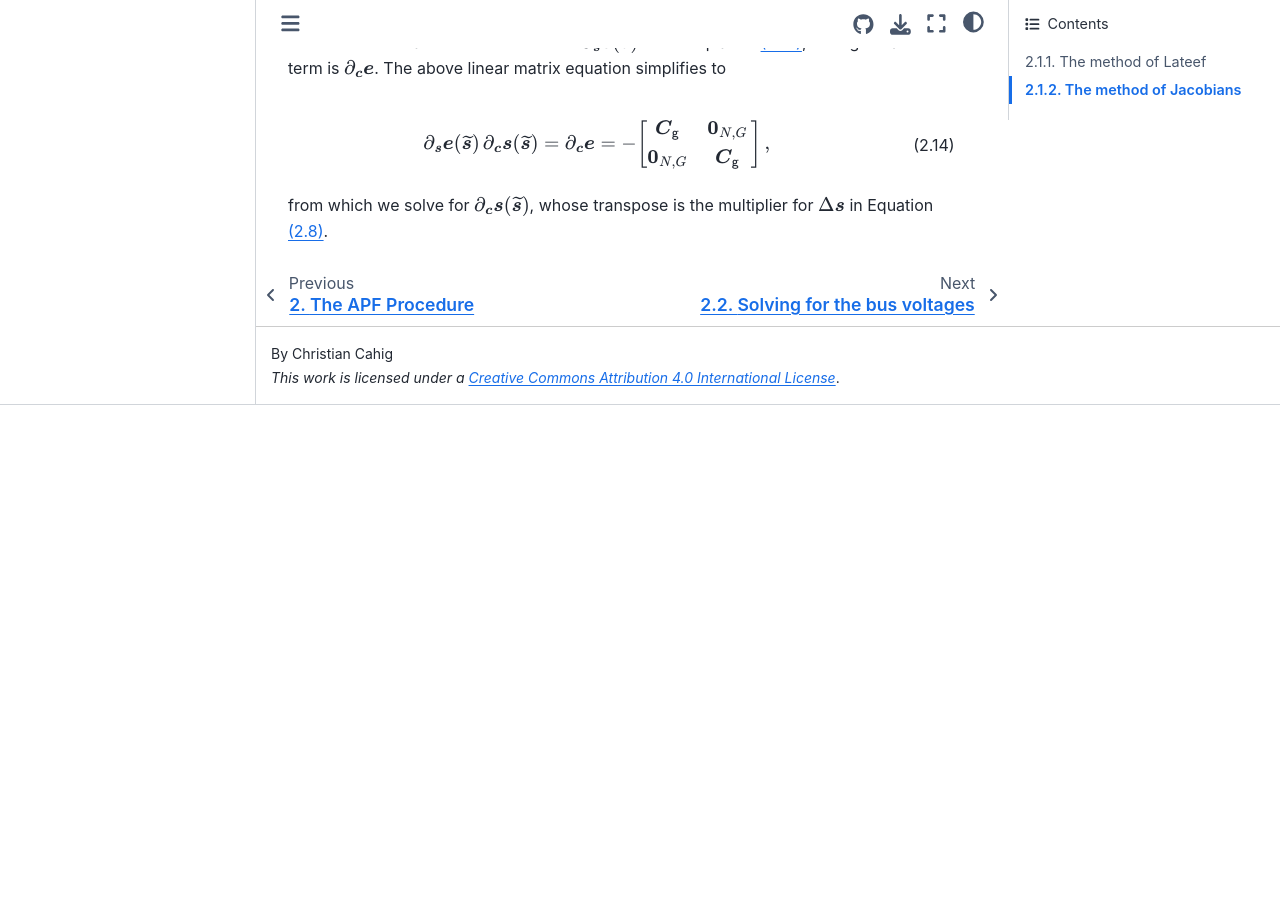
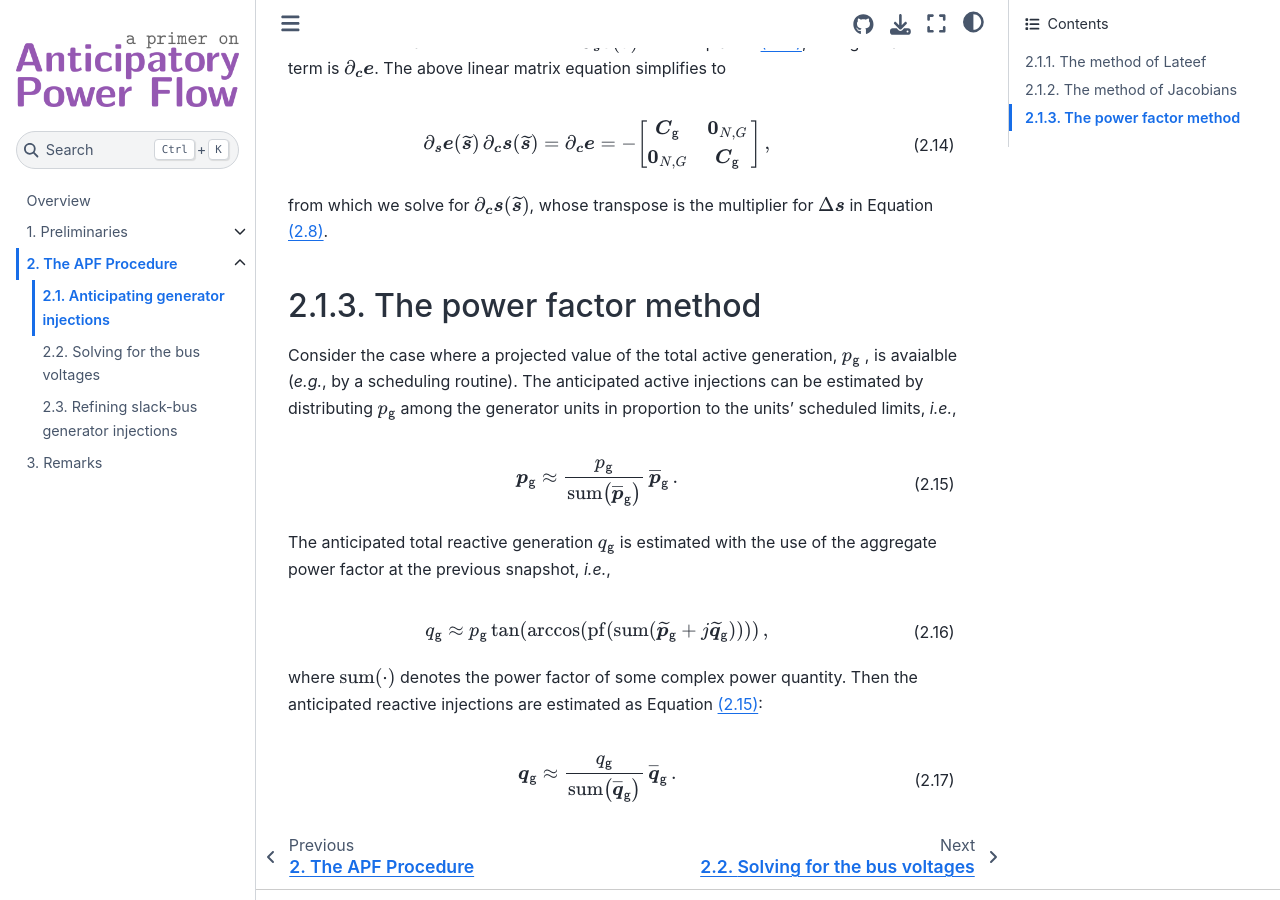
Before and after one commit to christian-cahig/apf-primer, a Jupyter Book: the page built from apf-procedure/anticipate-injs.md, in a window 1280 px wide and 900 px high, scrolled down 4081 px. Built offline with Jupyter Book 1.0.4 settings and Sphinx 7.4.7 and the Sphinx Book theme 1.1.4, drawn with Linux system fonts in a browser that asks for light colours; before the commit the page ends 4486 px from its top, so only the background shows below that.

Commit message:
Add subsection "The power factor method"

````diff
--- a/apf-procedure/anticipate-injs.md
+++ b/apf-procedure/anticipate-injs.md
@@ -465,3 +465,56 @@ $$ (Jac-s-wrt-c)
 from which we solve for
 $\partial_{ \boldsymbol{c} } \boldsymbol{s} \! \left( \widetilde{ \boldsymbol{s} } \right)$,
 whose transpose is the multiplier for $\Delta \boldsymbol{s}$ in Equation {eq}`moj-change-c`.
+
+(apf-prc:antic-injs:pfm)=
+## The power factor method
+
+Consider the case where a projected value of the total active generation,
+$p_{ \mathsf{g} }$ , is avaialble (*e.g.*, by a scheduling routine).
+The anticipated active injections can be estimated by distributing $p_{ \mathsf{g} }$
+among the generator units in proportion to the units' scheduled limits,
+*i.e.*,
+
+```{math}
+:label: pfm-anticipated-pg
+\boldsymbol{p}_{ \mathsf{g} }
+\approx
+\frac{ p_{ \mathsf{g} } }{
+    \operatorname{sum} \! \left( \overline{ \boldsymbol{p} }_{ \mathsf{g} } \right)
+}
+\thinspace
+\overline{\boldsymbol{p}}_{ \mathsf{g} }
+\, .
+```
+
+The anticipated total reactive generation $q_{ \mathsf{g} }$ is estimated with the use of
+the aggregate power factor at the previous snapshot, *i.e.*,
+
+```{math}
+:label: pfm-anticipated-qg-sum
+q_{ \mathsf{g} }
+\approx
+p_{ \mathsf{g} }
+\tan \! \left( \operatorname{ arccos } \! \left( \operatorname{pf} \! \left(
+    \operatorname{sum} \! \left(
+        \widetilde{ \boldsymbol{p} }_{ \mathsf{g} }
+        + j \widetilde{ \boldsymbol{q} }_{ \mathsf{g} }
+    \right)
+\right) \right) \right)
+\, ,
+```
+
+where $\operatorname{sum} \! \left( \cdot \right)$ denotes the power factor of some complex power quantity.
+Then the anticipated reactive injections are estimated as Equation {eq}`pfm-anticipated-pg`:
+
+```{math}
+:label: pfm-anticipated-qg
+\boldsymbol{q}_{ \mathsf{g} }
+\approx
+\frac{ q_{ \mathsf{g} } }{
+    \operatorname{sum} \! \left( \overline{ \boldsymbol{q} }_{ \mathsf{g} } \right)
+}
+\thinspace
+\overline{\boldsymbol{q}}_{ \mathsf{g} }
+\, .
+```
````
